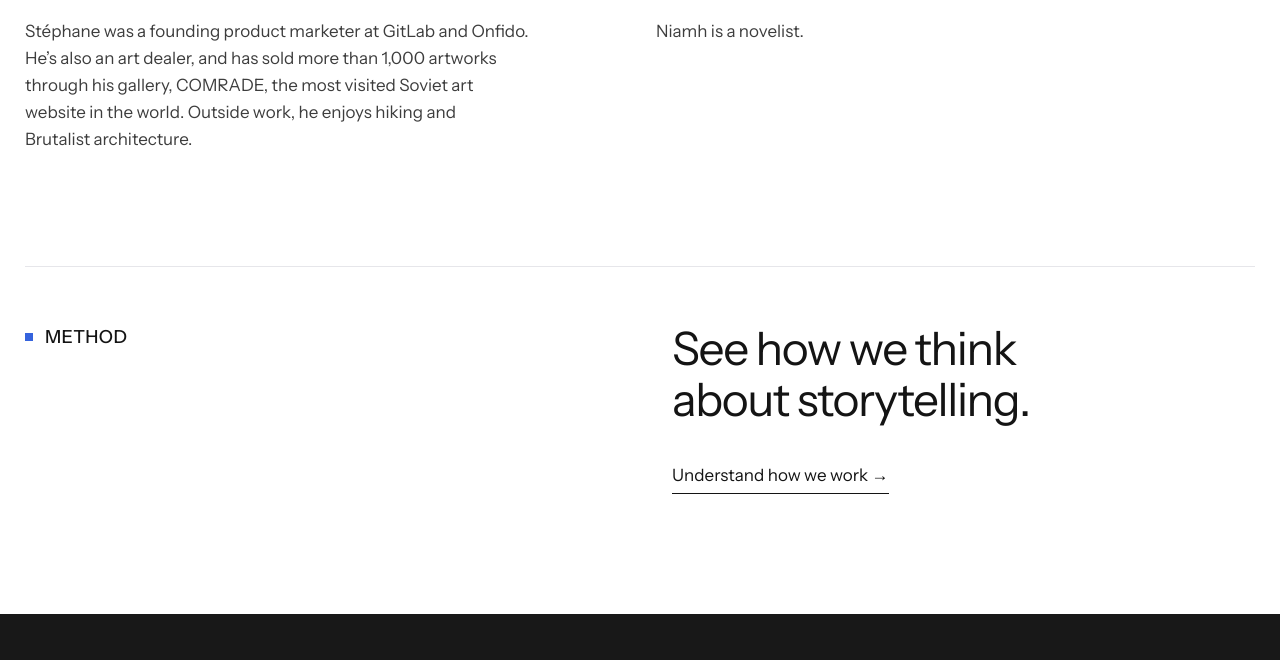
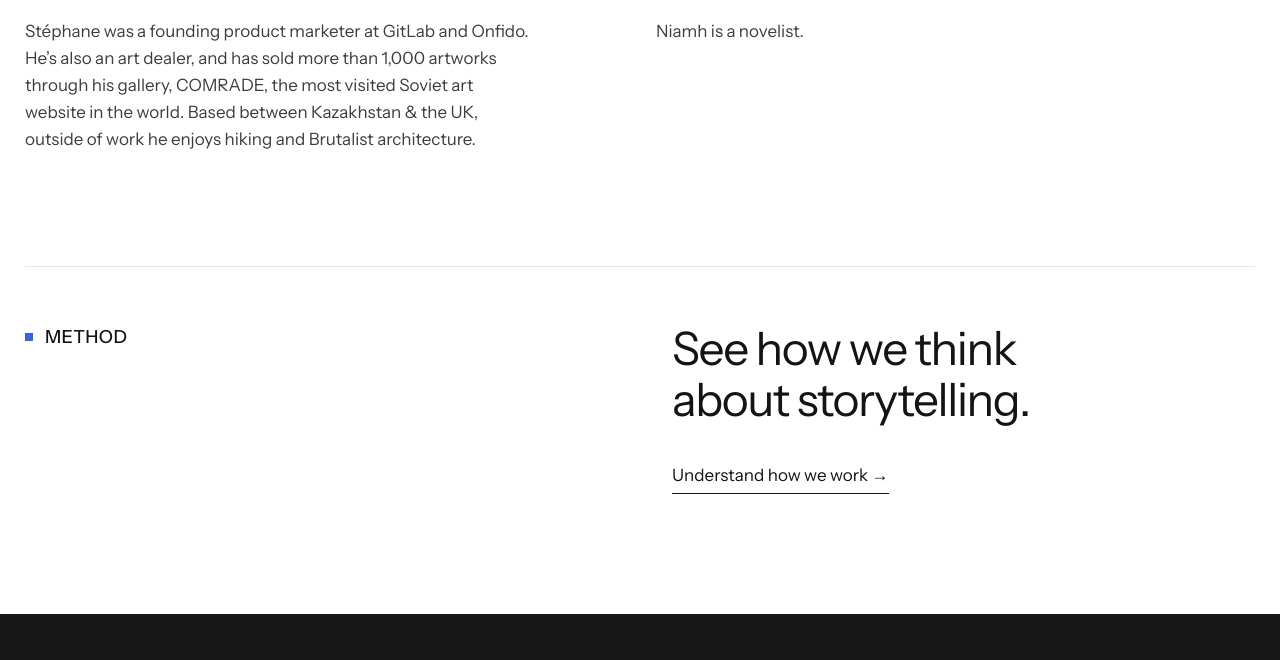
Before and after one commit to thispalebluedot/Storymoat, a plain HTML site: page team.html in a window 1280 px wide. Shown: the part 1450-2110 px from the top of the page. Drawn offline with Linux system fonts and the light colour scheme.

Commit message:
Team bio: based between Kazakhstan & the UK
Co-Authored-By: Claude Opus 5.5 <noreply@anthropic.com>
Claude-Session: https://claude.ai/code/session_01FyEB2SqFbXJrRc3tqovv3X

```diff
--- a/team.html
+++ b/team.html
@@ -146,7 +146,7 @@ footer.foot-wrap{background:#181818;color:#fff}
 </div></div>
 <section style="padding-top: 0"><div class="wrap">
 <div class="people" style="padding-top: 0; gap: 32px">
-<div class="person"><img src="/stephane.jpg" alt="Stéphane Cornille" style="aspect-ratio: 4 / 5"><b class="pname">Stéphane Cornille<a class="li" href="https://www.linkedin.com/in/stephanecornille/" target="_blank" rel="noopener" aria-label="Stéphane Cornille on LinkedIn"><svg viewBox="0 0 24 24" width="18" height="18" aria-hidden="true"><path fill="currentColor" d="M20.45 20.45h-3.56v-5.57c0-1.33-.02-3.04-1.85-3.04-1.86 0-2.14 1.45-2.14 2.94v5.67H9.34V9h3.42v1.56h.05c.48-.9 1.64-1.85 3.37-1.85 3.6 0 4.27 2.37 4.27 5.46v6.28zM5.34 7.43a2.06 2.06 0 1 1 0-4.13 2.06 2.06 0 0 1 0 4.13zM7.12 20.45H3.56V9h3.56v11.45zM22.22 0H1.77C.79 0 0 .77 0 1.73v20.54C0 23.23.79 24 1.77 24h20.45c.98 0 1.78-.77 1.78-1.73V1.73C24 .77 23.2 0 22.22 0z"/></svg></a></b><span>Fractional Head of Storytelling / Art Dealer</span><p style="margin: 16px 0 0; font-size: 17px; color: var(--ink-2)">Stéphane was a founding product marketer at GitLab and Onfido. He&#8217;s also an art dealer, and has sold more than 1,000 artworks through his gallery, COMRADE, the most visited Soviet art website in the world. Outside work, he enjoys hiking and Brutalist architecture.</p></div>
+<div class="person"><img src="/stephane.jpg" alt="Stéphane Cornille" style="aspect-ratio: 4 / 5"><b class="pname">Stéphane Cornille<a class="li" href="https://www.linkedin.com/in/stephanecornille/" target="_blank" rel="noopener" aria-label="Stéphane Cornille on LinkedIn"><svg viewBox="0 0 24 24" width="18" height="18" aria-hidden="true"><path fill="currentColor" d="M20.45 20.45h-3.56v-5.57c0-1.33-.02-3.04-1.85-3.04-1.86 0-2.14 1.45-2.14 2.94v5.67H9.34V9h3.42v1.56h.05c.48-.9 1.64-1.85 3.37-1.85 3.6 0 4.27 2.37 4.27 5.46v6.28zM5.34 7.43a2.06 2.06 0 1 1 0-4.13 2.06 2.06 0 0 1 0 4.13zM7.12 20.45H3.56V9h3.56v11.45zM22.22 0H1.77C.79 0 0 .77 0 1.73v20.54C0 23.23.79 24 1.77 24h20.45c.98 0 1.78-.77 1.78-1.73V1.73C24 .77 23.2 0 22.22 0z"/></svg></a></b><span>Fractional Head of Storytelling / Art Dealer</span><p style="margin: 16px 0 0; font-size: 17px; color: var(--ink-2)">Stéphane was a founding product marketer at GitLab and Onfido. He&#8217;s also an art dealer, and has sold more than 1,000 artworks through his gallery, COMRADE, the most visited Soviet art website in the world. Based between Kazakhstan &amp; the UK, outside of work he enjoys hiking and Brutalist architecture.</p></div>
 <div class="person"><img src="/niamh.jpg" alt="Niamh Cassidy" style="aspect-ratio: 4 / 5"><b class="pname">Niamh Cassidy<a class="li" href="https://www.linkedin.com/in/niamhcassidy1/" target="_blank" rel="noopener" aria-label="Niamh Cassidy on LinkedIn"><svg viewBox="0 0 24 24" width="18" height="18" aria-hidden="true"><path fill="currentColor" d="M20.45 20.45h-3.56v-5.57c0-1.33-.02-3.04-1.85-3.04-1.86 0-2.14 1.45-2.14 2.94v5.67H9.34V9h3.42v1.56h.05c.48-.9 1.64-1.85 3.37-1.85 3.6 0 4.27 2.37 4.27 5.46v6.28zM5.34 7.43a2.06 2.06 0 1 1 0-4.13 2.06 2.06 0 0 1 0 4.13zM7.12 20.45H3.56V9h3.56v11.45zM22.22 0H1.77C.79 0 0 .77 0 1.73v20.54C0 23.23.79 24 1.77 24h20.45c.98 0 1.78-.77 1.78-1.73V1.73C24 .77 23.2 0 22.22 0z"/></svg></a></b><span>Fractional Head of Storytelling / Novelist</span><p style="margin: 16px 0 0; font-size: 17px; color: var(--ink-2)">Niamh is a novelist.</p></div>
 </div>
 </div></section>
```
